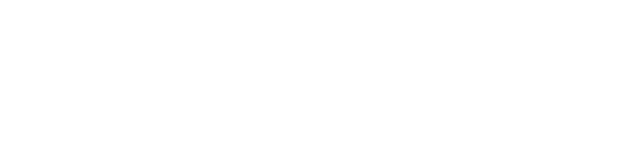
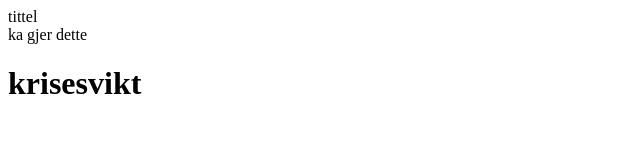
Before and after one commit to SylviFisthaug/GitHub-test, a plain HTML site: page index.html in a window 1280 px wide. Shown: the whole page, without its empty margins (0-640 px from the left). Drawn offline with Linux system fonts and the light colour scheme.

Commit message:
commiting to publish

```diff
--- a/index.html
+++ b/index.html
@@ -1,10 +1,14 @@
 <!DOCTYPE html>
 <html lang="no">
   <head>
-    <title>hjelp med nettside</title>
+    <title>dette virke</title>
+    tittel
+    <main>ka gjer dette</main>
+
     <meta charset="UTF-8" />
     <meta name="viewport" content="width=device-width, initial-scale=1.0" />
-    <title>Document</title>
+    <title>test - tittel</title>
   </head>
   <body></body>
+  <header><h1>krisesvikt</h1></header>
 </html>
--- a/style.css
+++ b/style.css
@@ -1,3 +1,5 @@
 * {
-  background-color: aquamarine;
+  margin: 0;
+  padding: 0;
+  box-sizing: border-box;
 }
```
